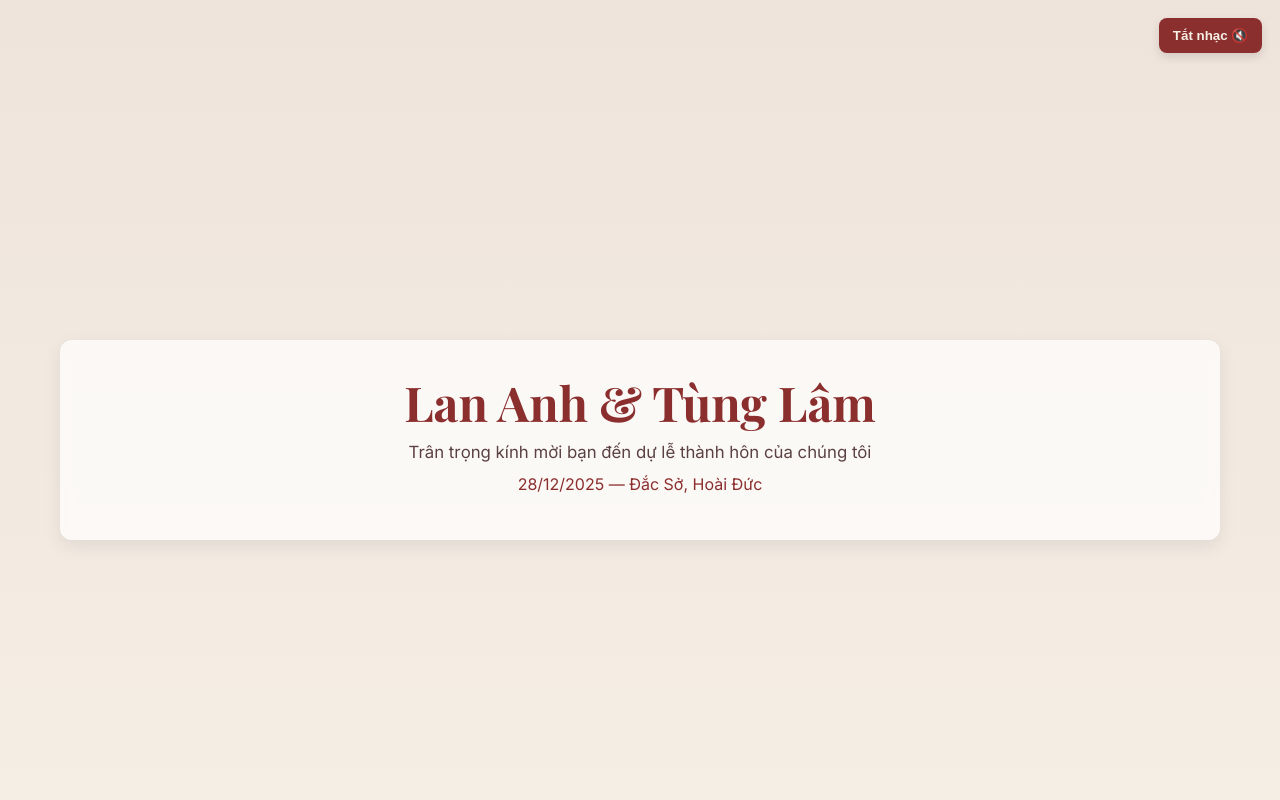
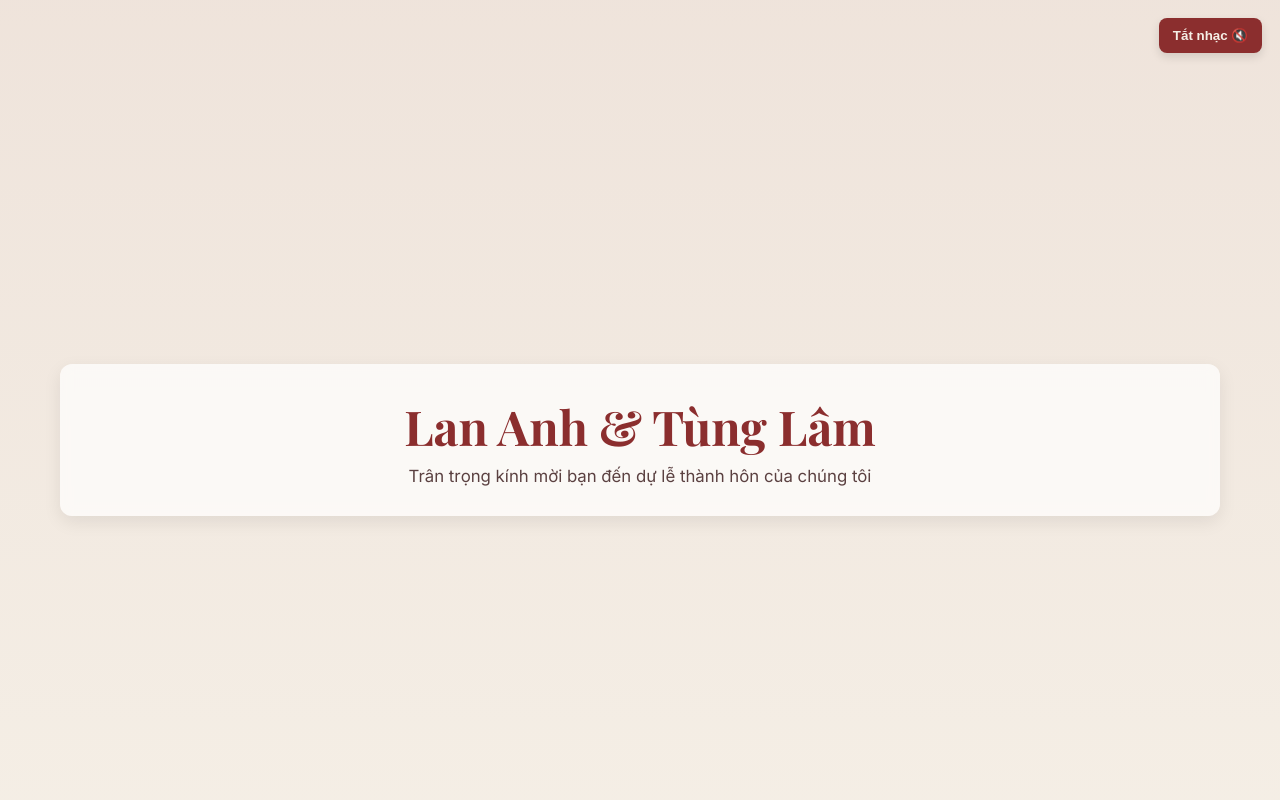
Before and after one commit to lananh11061999-create/wedding-lananh-tunglam, a Next.js app: page / in a window 1280 px wide. Shown: the top 800 px of the page. Built offline with nearby package versions, Linux system fonts and the light colour scheme.

Commit message:
Update Hero.js

```diff
--- a/components/Hero.js
+++ b/components/Hero.js
@@ -4,7 +4,6 @@ export default function Hero(){
       <div className="container card" data-aos="fade-up">
         <h1>Lan Anh &amp; Tùng Lâm</h1>
         <p className="lead">Trân trọng kính mời bạn đến dự lễ thành hôn của chúng tôi</p>
-        <p style={{marginTop:12}}>28/12/2025 — Đắc Sở, Hoài Đức</p>
       </div>
     </section>
   )
```
